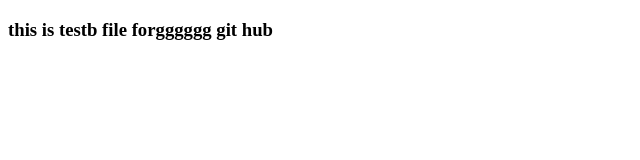
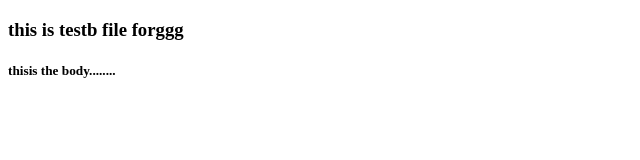
Before and after one commit to shubham-gupta-iphtech/Dat_4_24-Feb, a plain HTML site: page test.html in a window 1280 px wide. Shown: the whole page, without its empty margins (0-640 px from the left). Drawn offline with Linux system fonts and the light colour scheme.

Commit message:
second commit

```diff
--- a/test.html
+++ b/test.html
@@ -6,6 +6,7 @@
     <title>Document</title>
 </head>
 <body>
-    <h3>this is testb file forgggggg git hub</h3>
+    <h3>this is testb file forggg</h3>
+    <h5>thisis the body........</h5>
 </body>
 </html>
```
